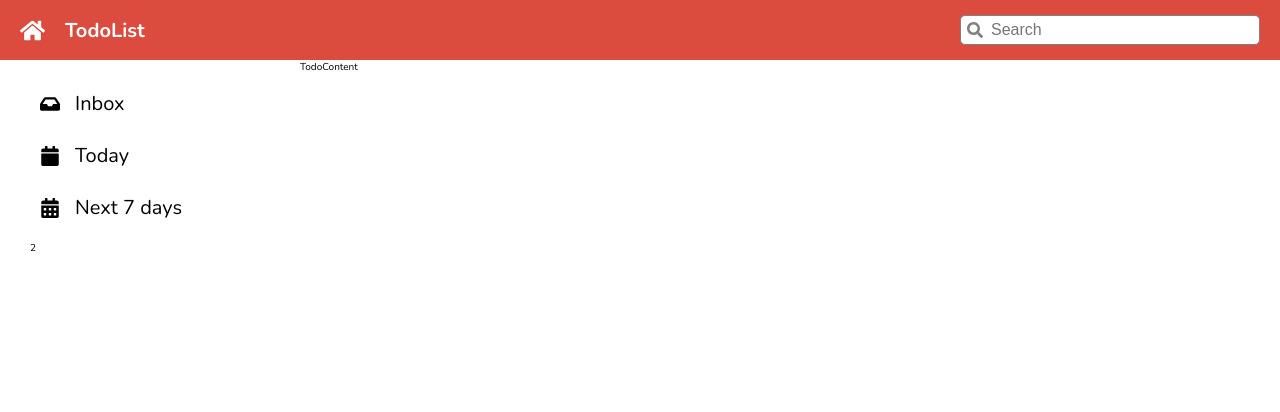
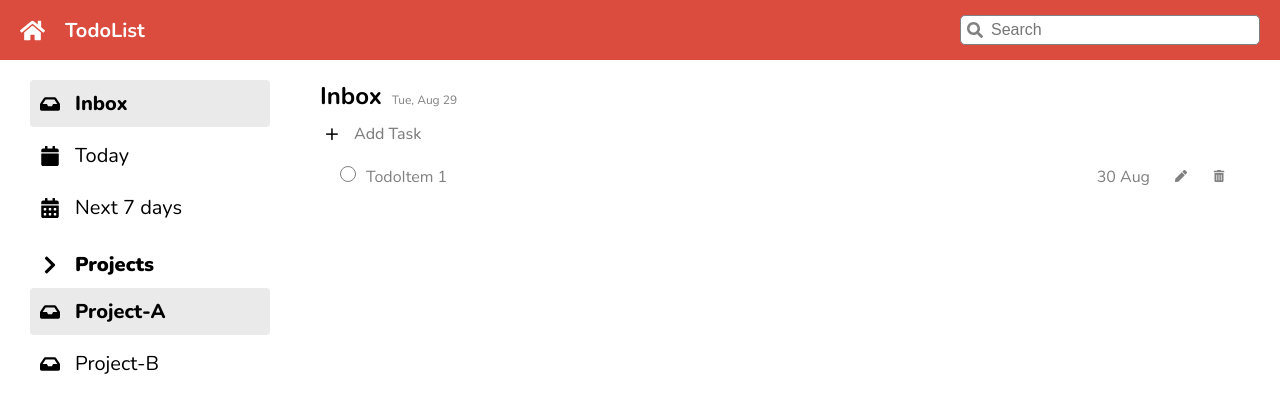
Before and after one commit to narmpiyanuch/CC15-Todolist-piyanuch, a React (Create React App) app: page / in a window 1280 px wide. Shown: the top 412 px of the page. Built offline with nearby package versions, Linux system fonts and the light colour scheme.

Commit message:
TodoItem

```diff
--- a/src/app/App.jsx
+++ b/src/app/App.jsx
@@ -3,9 +3,26 @@
 import Header from '../component/Header.jsx';
 import '../component/Header.scss';
 import ListItem from '../component/Listitem';
+import Lists from '../component/Lists'
+import TodoHeader from '../component/Todo/TodoHeader';
+import TodoCreate from '../component/Todo/TodoCreate';
+import TodoLists from '../component/Todo/TodoLists';
+
+function App() {
+
+  const generaLists = [
+    { id: 1, text: 'Inbox', active: true, icon: <FaInbox /> },
+    { id: 2, text: 'Today', active: false, icon: <FaCalendar /> },
+    { id: 3, text: 'Next 7 days', active: false, icon: <FaCalendarAlt /> },
+  ];
+  // ObjectDetail => <ListItem ...ObjectDetail />
+
+  const projectLists = [
+    { id: 4, text: 'Project-A', icon: <FaInbox />, active: true },
+    { id: 5, text: 'Project-B', icon: <FaInbox />, active: false },
+  ];
 
 
-function App() {
   return (
     <div className='todo'>
       <div className="todo__header">
@@ -14,7 +31,50 @@
       <div className="todo__sidebar">
         <aside className='sidebar'>
           <section className='sidebar__category'>
-            <ul className='list'>
+            <Lists data={generaLists} />
+          </section>
+          <section className='sidebar__category'>
+            <div className='accordion'>
+              {/*Toggle */}
+              <div className='accordion__toggle'>
+                <li className='accordion__item'>
+                  <FaChevronDown className='accordion__item__icon accordion__item__active' />
+                  <p className='accordion__item__text'>Projects</p>
+                </li>
+              </div>
+              <Lists data={projectLists} />
+            </div>
+          </section>
+        </aside>
+      </div>
+      <div className="todo__content">
+        <main className='todo__container'>
+          {/* Header */}
+          <TodoHeader />
+          {/* CreateTodo */}
+          <TodoCreate />
+          {/* TodoList */}
+          <TodoLists />
+        </main>
+      </div>
+    </div>
+  );
+}
+
+export default App;
+
+/* Challenge : Refactor
+- ให้ 2 secton render UI ที่...
+  - Option A (2/5) : render UI ต่างกัน <List /> กับ <Accordion />
+  - Option B (4/5) : render UI เดียวกัน เช่น <List />
+  - Option C (5/5) : render UI <List /> ภายใต้ <Accordion> <List /> <Accordion/>
+*/
+
+
+{/*List generaLists */ }
+{/* <ul className='list'>
+      {generaLists.map((obj) => (<ListItem key={obj.id} text={obj.text} icon={obj.icon} active={obj.active} />))} */}
+
 {/* <li className='list__item'>
             <FaInbox className='list__item__icon' />
             <p className='list__item__text'> Inbox</p>
@@ -27,26 +87,46 @@
             <FaCalendarAlt className='list__item__icon' />
             <p className='list__item__text'> Next 7 days</p>
           </li> */}
-              <ListItem
+{/* <ListItem
             text='Inbox'
             icon={<FaInbox className='list__item__icon' />}
+            active={true}
             />
           <ListItem
             text='Today'
             icon={<FaCalendar className='list__item__icon' />}
+            active={false}
             />
           <ListItem
               text='Next 7 days'
               icon={<FaCalendarAlt className='list__item__icon' />}
+              active={false}
+            /> */}
+{/* </ul> */ }
+
+
+
+{/*List ProjectList */ }
+{/* <ul className='list'> */ }
+{/* // #1 */ }
+{/* {projectLists.map((obj) => (<ListItem key={obj.key} text={obj.text} icon={obj.icon} active={obj.active} />))} */ }
+
+{/* // #2 */ }
+{/* {projectLists.map((obj) => (<ListItem key={obj.key} {...obj} />))} */ }
+{/* // #3 */ }
+{/* {projectLists.map((obj) => {
+            obj.key = obj.id;
+            delete obj.id;
+            return <ListItem {...obj}/>
+            })} */}
+{/* <ListItem
+              text='Project-A'
+              icon={<FaInbox className='list__item__icon' />}
+              active={true}
             />
-            </ul>
-          </section>
-          <section className='sidebar__category'> 2</section>
-        </aside>
-      </div>
-      <div className="todo__content">TodoContent</div>
-    </div>
-  );
-}
-
-export default App;
+            <ListItem
+              text='Project-B'
+              icon={<FaInbox className='list__item__icon' />}
+               active={false}
+            /> */}
+{/* </ul> */ }
--- a/src/app/App.scss
+++ b/src/app/App.scss
@@ -53,14 +53,11 @@
     height: calc(100vh - $header-height);
 }
 
-//Block
-.list {
-    display: flex;
-    flex-direction: column;
-    gap: 5px;
+// BLOCK
+.accordion {
 
+    //ELEMENT
 
-    // Element
     &__item {
         display: flex;
         gap: 15px;
@@ -69,13 +66,27 @@
         padding: 10px;
         border-radius: 4px;
         cursor: pointer;
+        font-weight: 900;
 
-        &:hover {
-            background-color: $grey-light;
+        // MODIFIER
+        &__icon {
+            cursor: pointer;
+            transition: 1s;
+        }
+
+        &__active {
+            transform: rotate(-90deg);
         }
 
         &__text {
-            font-weight: 400;
+            font-weight: inherit;
         }
     }
 }
+
+.todo__container {
+    display: flex;
+    flex-direction: column;
+    gap: 10px;
+    padding: 20px;
+}
--- a/src/component/Listitem.jsx
+++ b/src/component/Listitem.jsx
@@ -1,10 +1,23 @@
 import './Listitem.scss';
 import { FaInbox } from 'react-icons/fa';
 
+/*  *
+props = {
+    text : string
+    icon : <Component />
+    active : boolean
+}
+*/
+
 function ListItem(props) {
     console.log(props);
+
+    const listClassName = `list__item ${props.active ? "active" : ""}`;
+    // active false => listClassName = "list__item"
+    // active true => listClassName = "list__item active"
+
     return (
-        <li className='list__item'>
+        <li className={listClassName}>
             {props.icon}
             <p className='list__item__text'> {props.text}</p>
         </li>
@@ -12,4 +25,9 @@
     );
 }
 
+// CSS + JS value == DynamicsClassName
+// not-active : 'className='list__item'
+// active : 'className='list__item active'
+
+
 export default ListItem;
--- a/src/component/Listitem.scss
+++ b/src/component/Listitem.scss
@@ -0,0 +1,34 @@
+@import '../index.scss';
+
+.list {
+    display: flex;
+    flex-direction: column;
+    gap: 5px;
+
+
+    // Element
+    &__item {
+        display: flex;
+        gap: 15px;
+        align-items: center;
+        font-size: 2rem;
+        padding: 10px;
+        border-radius: 4px;
+        cursor: pointer;
+        font-weight: 400;
+
+        &:hover {
+            background-color: $grey-light;
+        }
+
+        // Modify
+        &__text {
+            font-weight: inherit;
+        }
+    }
+}
+
+.active {
+    font-weight: 800;
+    background-color: $grey-light;
+}
--- /dev/null
+++ b/src/component/Lists.jsx
@@ -0,0 +1,18 @@
+import ListItem from "./Listitem";
+
+/*
+props = {
+    Lists = Array<{id:number, text:string, icon<Component />, active:true}>
+}*/
+function Lists(props) {
+
+    return (
+        <ul className="list">
+            {props.data.map((obj) => (
+                <ListItem key={obj.key} text={obj.text} icon={obj.icon} active={obj.active} />
+            ))}
+        </ul>
+    );
+}
+
+export default Lists;
--- /dev/null
+++ b/src/component/Lists.scss
@@ -0,0 +1 @@
+@import '../index.scss';
--- /dev/null
+++ b/src/component/Todo/TodoCreate.jsx
@@ -0,0 +1,13 @@
+import styles from './TodoCreate.module.scss';
+
+function TodoCreate() {
+
+    return (
+        <div className={styles.todo__create}>
+            <span className={styles.todo__create__button}> + </span>
+            <h3 className={styles.todo__create__text}>Add Task</h3>
+        </div>
+    );
+}
+
+export default TodoCreate;
--- /dev/null
+++ b/src/component/Todo/TodoCreate.module.scss
@@ -0,0 +1,40 @@
+@import '../../index.scss';
+
+.todo__create {
+    display: flex;
+    gap: 10px;
+    align-items: center;
+    cursor: pointer;
+
+    &:hover {
+        & .todo__create__button {
+            background-color: $primary;
+            color: white;
+        }
+
+        & .todo__create__text {
+            color: $primary;
+        }
+    }
+
+    &__button {
+        font-size: 2.4rem;
+        width: 2.4rem;
+        height: 2.4rem;
+        border-radius: 50%;
+
+        // ทำให้ + อยู่ตรงกลาง
+        display: flex;
+        // align-items: center;
+        justify-content: center;
+        line-height: 2.2rem;
+        color: currentColor;
+    }
+
+    &__text {
+        color: $grey-dark;
+        font-weight: 500;
+        font-size: 1.6rem;
+        line-height: 1.2rem;
+    }
+}
--- /dev/null
+++ b/src/component/Todo/TodoHeader.jsx
@@ -0,0 +1,16 @@
+import styles from './TodoHeader.module.scss';
+
+
+function TodoHeader() {
+
+    const today = new Date()
+    const options = { weekday: 'short', day: 'numeric', month: 'short' }
+    return (
+        <div className={styles.header}>
+            <h1 className={styles.header__text}>Inbox</h1>
+            <span className={styles.header__date}>{today.toLocaleDateString('en-US', options)}</span>
+        </div>
+    );
+}
+
+export default TodoHeader;
--- /dev/null
+++ b/src/component/Todo/TodoHeader.module.scss
@@ -0,0 +1,16 @@
+@import '../../index.scss';
+
+.header {
+    display: flex;
+    gap: 10px;
+    align-items: baseline;
+
+    &__text {
+        font-size: 2.4rem;
+    }
+
+    &__date {
+        font-size: 1.2rem;
+        color: $grey-dark;
+    }
+}
--- /dev/null
+++ b/src/component/Todo/TodoLists.jsx
@@ -0,0 +1,25 @@
+import styles from './TodoLists.module.scss';
+import { FaPen, FaTrashAlt, FaRegCircle } from 'react-icons/fa';
+
+function TodoLists() {
+    return (
+        <ul className={styles.todo__lists}>
+            <li className={styles.todo}>
+                <span className={styles.todo__checkbox}>
+                </span>
+                <p className={styles.todo__task}>TodoItem 1 </p>
+                <span className={styles.todo__date}>30 Aug</span>
+                <div className={styles.todo__action}>
+                    <span className={styles.todo__edit}>
+                        <FaPen />
+                    </span>
+                    <span className={styles.todo__delete}>
+                        <FaTrashAlt />
+                    </span>
+                </div>
+            </li>
+        </ul>
+    )
+}
+
+export default TodoLists
--- /dev/null
+++ b/src/component/Todo/TodoLists.module.scss
@@ -0,0 +1,42 @@
+@import '../../index.scss';
+
+.todo {
+    display: flex;
+    gap: 10px;
+    padding: 10px 20px;
+    cursor: pointer;
+    align-items: baseline;
+    font-size: 1.6rem;
+    border-radius: 4px;
+    color: $grey-dark;
+
+    &:hover {
+        background-color: $grey-light;
+    }
+
+    &__checkbox {
+        color: $grey-dark;
+        height: 16px;
+        width: 16px;
+        display: block;
+        border: 1px solid $grey-dark;
+        border-radius: 16px;
+        text-align: center;
+        line-height: 16px;
+    }
+
+    &__task {
+        flex: 1;
+    }
+
+    &__date {}
+
+    &__action {
+        flex-basis: 80px;
+        display: flex;
+        gap: 10px;
+        justify-content: space-evenly;
+        font-size: 1.2rem;
+    }
+
+}
```
Also changed, not shown: 1 other file (tests, documents, lock files or other folders). Lines whose indentation alone changed are shown as unchanged.
